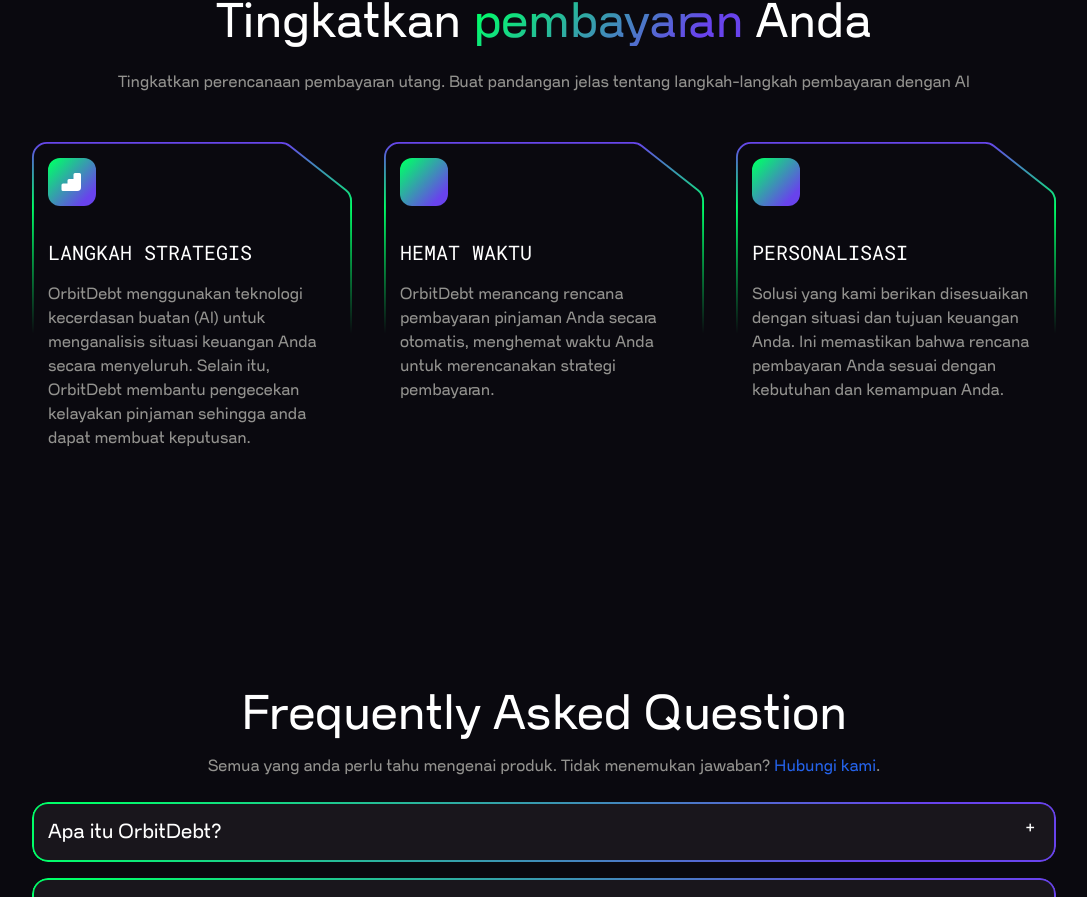
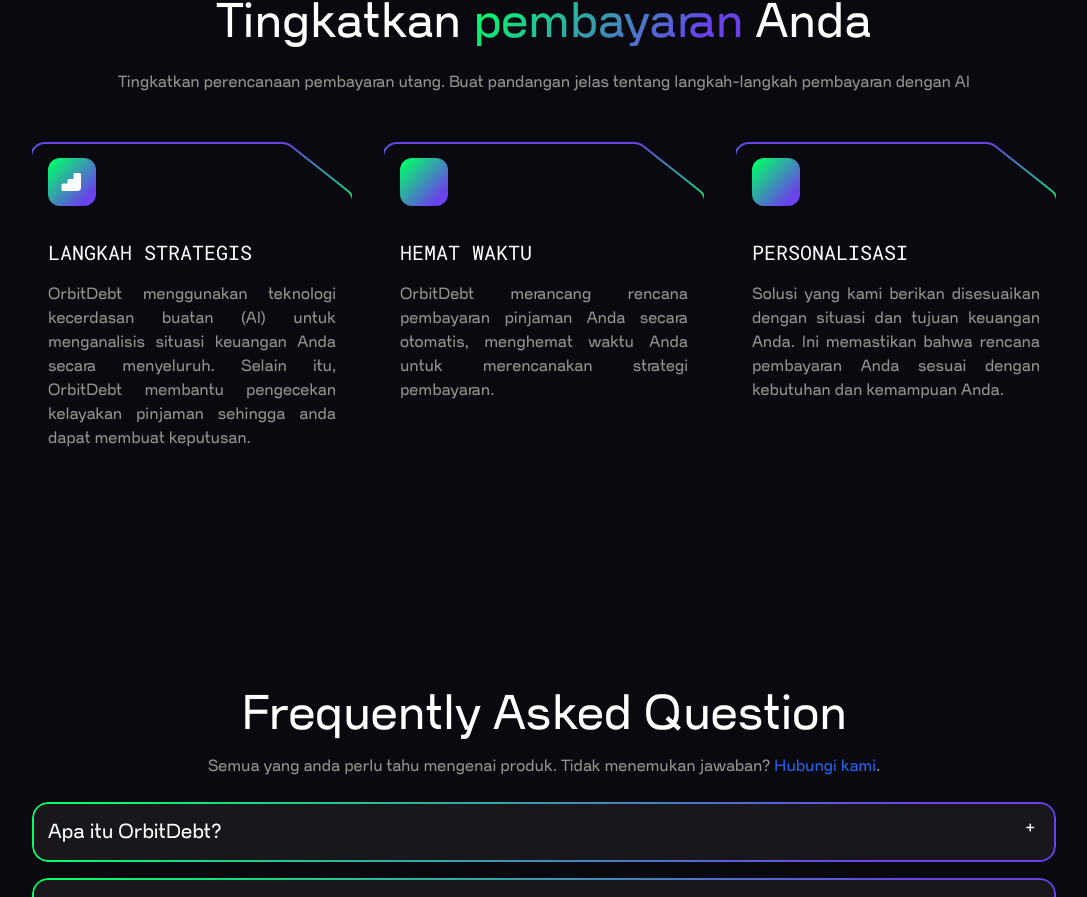
Before and after one commit to hasnat5/ifest, a Next.js app: page / in a window 1280 px wide. Shown: the part 1610-2507 px from the top of the page, without its empty margins (96-1183 px from the left). Built offline with nearby package versions, Linux system fonts and the light colour scheme; some icons are missing.

Commit message:
fix benefit view

```diff
--- a/src/components/Benefit.tsx
+++ b/src/components/Benefit.tsx
@@ -5,13 +5,13 @@
 
 const Benefit: React.FC<Benefit> = (props) => {
     return (
-        <div className='grid gap-8 w-full bg-benefit-box bg-cover bg-no-repeat bg-top p-4 md:content-start lg:bg-contain'>
+        <div className='grid gap-8 w-full bg-benefit-box bg-cover bg-no-repeat bg-top p-4 md:content-start'>
             <div style={{ backgroundImage: 'linear-gradient(313deg, #6843EC 17.53%, #00FF68  94.64%)' }} className='rounded-xl h-12 w-12 grid justify-center content-center'>
                 <Icon icon={props.icon} color="white" width="24" />
             </div>
             <div className='grid gap-4'>
-                <h3 className='uppercase font-mono'>{props.title}</h3>
-                <p>{props.description}</p>
+                <h4 className='uppercase text-white'>{props.title}</h4>
+                <p className='text-justify'>{props.description}</p>
             </div>
         </div>
     )
```
